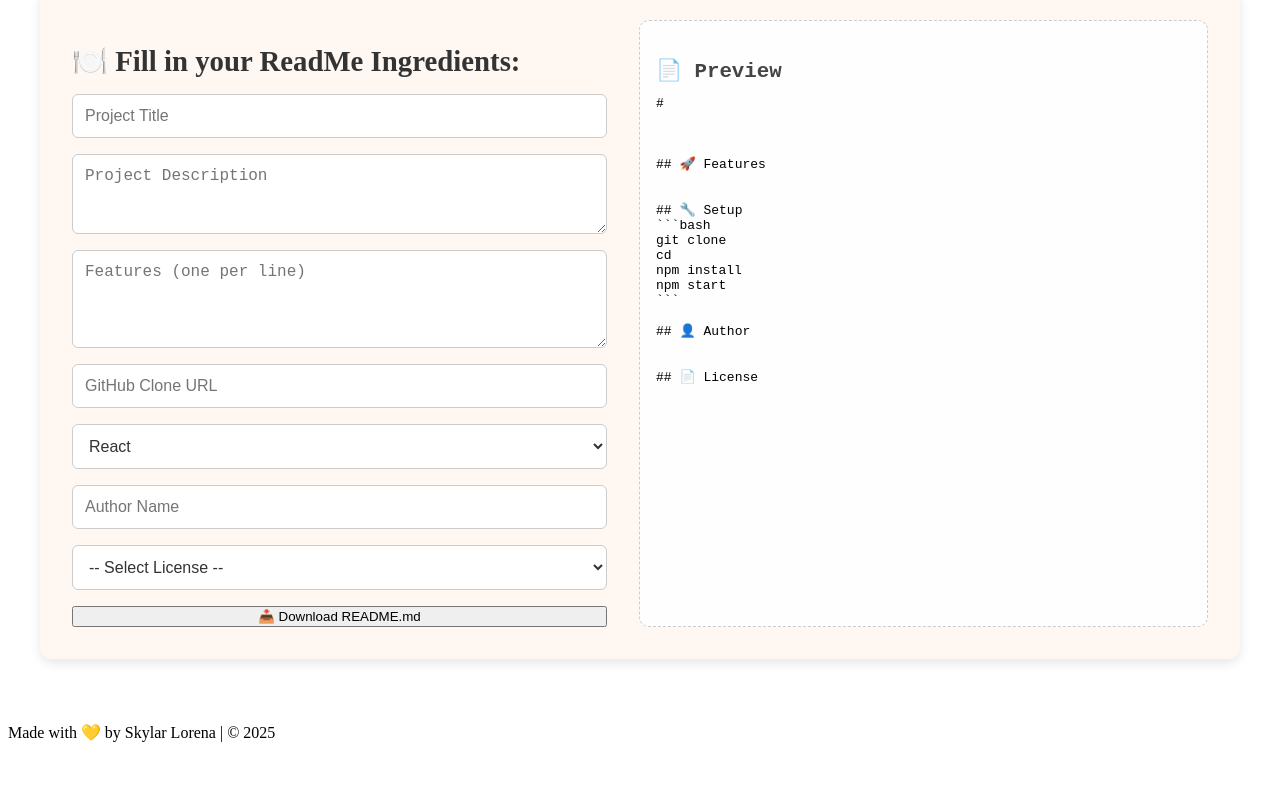
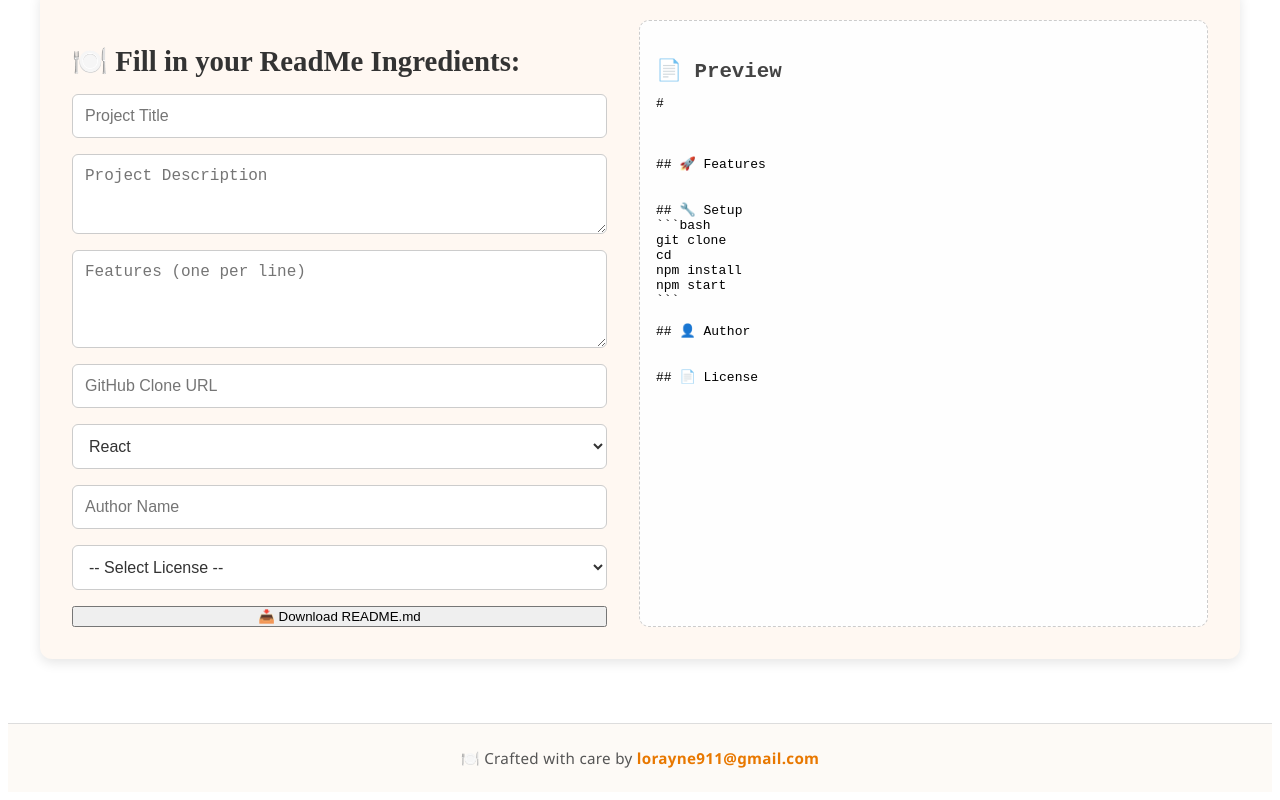
Before and after one commit to Skylar-Lorena/readme_chef, a React (Vite) app: page / in a window 1280 px wide. Shown: the part 229-1029 px from the top of the page. Before the commit the page ends 979 px from the top, so only its background shows below. Built offline with nearby package versions, Linux system fonts and the light colour scheme.

Commit message:
style(footer): center align footer text, enhance typography and add contact email
- Increased font size and color contrast for better readability
- Centered content and added stylish email link
- Applied hover effect and updated font for clean layout

```diff
--- a/src/components/Footer.jsx
+++ b/src/components/Footer.jsx
@@ -1,10 +1,12 @@
 import "../styles/Footer.css"
 
 
-const Footer = () => (
-  <footer className="bg-gray-100 text-center text-sm text-gray-600 py-4 border-t mt-10">
-    Made with 💛 by Skylar Lorena | © {new Date().getFullYear()}
-  </footer>
-);
+const Footer = () => {
+  return (
+    <footer className="footer">
+      🍽️ Crafted with care by <a href="mailto:lorayne911@gmail.com">lorayne911@gmail.com</a>
+    </footer>
+  );
+};
 
 export default Footer;
--- a/src/styles/Footer.css
+++ b/src/styles/Footer.css
@@ -1,8 +1,20 @@
 .footer {
-  background-color: #f6f6f6;
+  background-color: #fdfaf6;
   text-align: center;
-  padding: 1rem;
-  font-size: 0.85rem;
-  color: #777;
+  padding: 1.5rem 1rem;
+  font-size: 0.95rem;
+  color: #555;
   border-top: 1px solid #ddd;
+  font-family: 'Segoe UI', sans-serif;
+  letter-spacing: 0.3px;
 }
+
+.footer a {
+  color: #e87800;
+  text-decoration: none;
+  font-weight: 600;
+}
+
+.footer a:hover {
+  text-decoration: underline;
+}
```
